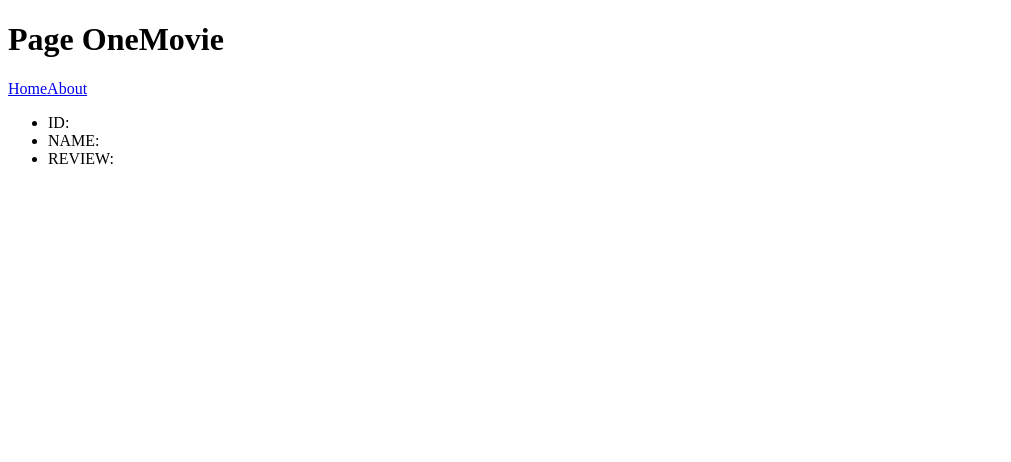
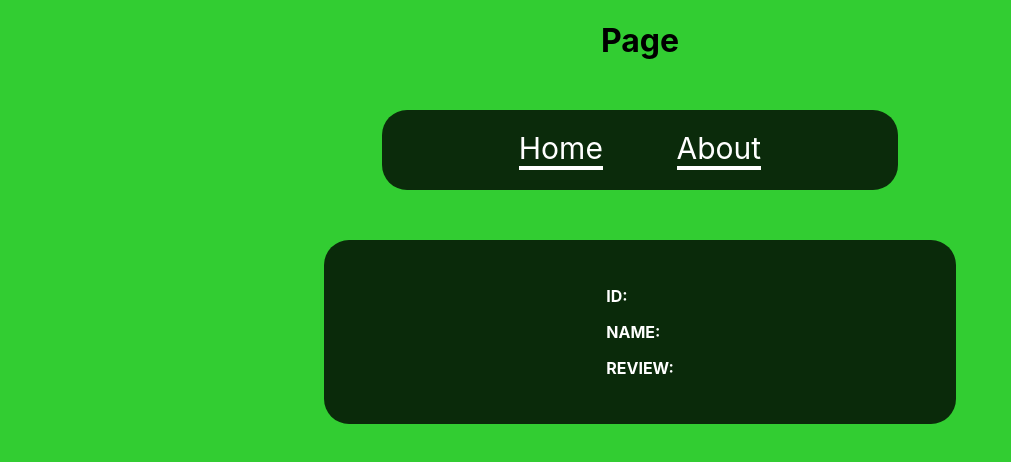
Before and after one commit to and-re10/crudReactNodeMongoDB, a React (Create React App) app in the folder client/: page /1 in a window 1280 px wide. Shown: the top 462 px of the page, without its empty margins (0-1011 px from the left). Built offline with nearby package versions, Linux system fonts and the light colour scheme; no server answers.

Commit message:
Style du site

```diff
--- a/client/src/pages/about/index.js
+++ b/client/src/pages/about/index.js
@@ -4,10 +4,10 @@ import { Link } from "react-router-dom";
 
 function About(){
     return (
-        <div>
+        <div className="App">
             <h1>About</h1>
             <nav className="nav">
-                <Link to="/">Home</Link>
+                <Link className="link" to="/">Home</Link>
             </nav>
         </div>
     );
--- a/client/src/pages/about/style.css
+++ b/client/src/pages/about/style.css
@@ -0,0 +1,4 @@
+.link {
+    text-decoration: none;
+    color:white
+}
--- a/client/src/pages/home/index.js
+++ b/client/src/pages/home/index.js
@@ -63,41 +63,48 @@ function Home(){
             <h1>CRUD APPLICATION</h1>
             <h1>Home</h1>
             <nav className="nav">
-                <Link to="/about">About</Link>
+                <Link to="/about" className="link">About</Link>
             </nav>
 
             <div className="form">
+                <div className="row">
+                    <div>
                         {/* Input Name */}
                         <label>Movie Name</label>
                         <input type="text" name="movieName" id="InputName" onChange={e => setMovieName(e.target.value) }/>
+                    </div>
+                    <div>
                         {/* Input Review */}
                         <label>Movie Review</label>
                         <input type="text" name="movieReview" id="InputReview" onChange={e => setReview(e.target.value) }/>
+                    </div>
+                </div>
+                {/* Button Submit */}
                 <button onClick={e => {
                     submitMovie();
                     e.target.parentNode.querySelector("#InputName").value = "";
                     e.target.parentNode.querySelector("#InputReview").value = "";
-                }} >Submit</button>
+                }} >Add Movie</button>
             </div>
-            <ul>
+            <div className="container">
             {movieReviewList.map((data, key) => {
                 return (
-                    <div key={key}>
-                        <li>Movie Name: <Link to={`/${data._id}`}>{data.name}</Link></li>
-                        <li>Movie Review: {data.review}</li>
-                        <div>
-                            <button onClick={(e) => {
+                    <div key={key} className="card">
+                        <p>Movie Name: <Link className="link" to={`/${data._id}`}>{data.name}</Link></p>
+                        <p>Movie Review: {data.review}</p>
+                        <div className>
+                            <button className="btn_update" onClick={(e) => {
                                 updateReview(data, key);
                                 e.target.parentNode.querySelector('#updateInput').value = "";
                             }} >Update</button>
                             <input type="text" id="updateInput" onChange={(e) => setNewReview(e.target.value)}/>
-                            <button onClick={() => deleteMovie(data)} >Delete</button>
+                            <button className="btn_delete" onClick={() => deleteMovie(data)} >Delete</button>
                         </div>
 
                     </div>
                 )
             })}
-            </ul>
+            </div>
         </div>
     );
 };
--- a/client/src/pages/home/style.css
+++ b/client/src/pages/home/style.css
@@ -0,0 +1,105 @@
+.link {
+    text-decoration: none;
+    color:white
+}
+
+/* Form */
+.form {
+    display: flex;
+    flex-direction: column;
+    width: 50%;
+    margin: 50px auto;
+}
+
+.form .row {
+    display: flex;
+    justify-content: space-around;
+    margin-bottom: 50px;
+}
+
+.form>.row>div{
+    display: flex;
+    flex-direction: column;
+}
+
+.form label {
+    font-size: 35px;
+    font-weight: bold;
+    margin-top: 30px;
+}
+
+.form input {
+    width: 360px;
+    height: 50px;
+    margin: 10px auto;
+    outline-style: none;
+    border: none;
+    border-radius: 25px;
+    font-size: 23px;
+    padding: 0px 20px;
+}
+
+.form button {
+    width: 250px;
+    height: 50px;
+    margin: 10px auto;
+    outline-style: none;
+    border: none;
+    border-radius: 25px;
+    font-size: 25px;
+    background-color:rgba(0, 0, 0, 0.825);
+    color: white;
+}
+
+/* Card */
+.container {
+    display: flex;
+    justify-content: center;
+    flex-wrap: wrap;
+}
+
+.card {
+    width: 35%;
+    background-color: rgba(0, 0, 0, 0.818);
+    color: white;
+    padding: 20px 10px 36px 10px;
+    border-radius: 18px;
+    margin: 30px 40px;
+}
+
+.card p {
+    font-size: 20px;
+}
+
+.link {
+    text-decoration: none;
+    font-size: 30px;
+    border-bottom: solid white 4px;
+}
+
+#updateInput {
+    outline-style: none;
+    border: none;
+    height: 42px;
+    font-size: 23px;
+}
+
+.btn_update {
+    outline-style: none;
+    border: none;
+    background-color: darkgrey;
+    height: 45px;
+    padding: 0px 20px;
+    font-size: 23px;
+    border-radius: 10px 0px 0px 10px;
+}
+
+.btn_delete {
+    outline-style: none;
+    border: none;
+    background-color: rgb(198, 69, 23);
+    height: 45px;
+    padding: 0px 20px;
+    font-size: 23px;
+    border-radius: 0px 10px 10px 0px;
+}
--- a/client/src/pages/oneMovie/index.js
+++ b/client/src/pages/oneMovie/index.js
@@ -17,18 +17,20 @@ function OneMovie(){
     }, [id])
 
     return (
-        <>
-            <h1>Page OneMovie</h1>
+        <div className="App">
+            <h1>Page {data.name}</h1>
             <nav className="nav">
-                <Link to="/">Home</Link>
-                <Link to="/about">About</Link>
+                <Link className="link" to="/">Home</Link>
+                <Link className="link" to="/about">About</Link>
             </nav>
-            <ul>
-                <li>ID: {data?._id}</li>
-                <li>NAME: {data?.name}</li>
-                <li>REVIEW: {data?.review}</li>
-            </ul>
-            </>
+            <div className="list">
+                <div>
+                    <p><span className="title">ID:</span> {data?._id}</p>
+                    <p><span className="title">NAME:</span> {data?.name}</p>
+                    <p><span className="title">REVIEW:</span> {data?.review}</p>
+                </div>
+            </div>
+        </div>
     );
 };
 
--- a/client/src/pages/oneMovie/style.css
+++ b/client/src/pages/oneMovie/style.css
@@ -0,0 +1,23 @@
+.link {
+    text-decoration: none;
+    color:white
+}
+
+.list {
+    list-style: none;
+    background-color: rgba(0, 0, 0, 0.791);
+    color: white;
+    width: 50%;
+    margin: 50px auto;
+    padding: 30px 0px;
+    border-radius: 25px;
+    text-align: left;
+    display: flex;
+    flex-direction: column;
+    align-items: center;
+}
+
+
+.title {
+    font-weight: bold;
+}
--- a/client/src/styles/App.css
+++ b/client/src/styles/App.css
@@ -1,3 +1,19 @@
+body{
+  background-color:limegreen;
+}
+
 .App {
   text-align: center;
+  font-family: -apple-system, BlinkMacSystemFont, 'Segoe UI', Roboto, Oxygen, Ubuntu, Cantarell, 'Open Sans', 'Helvetica Neue', sans-serif;
 }
+
+.nav {
+  font-size: 30px;
+  margin: 50px auto;
+  width: 25%;
+  padding: 20px 100px;
+  background-color: rgba(0, 0, 0, 0.79);
+  border-radius: 25px;
+  display: flex;
+  justify-content: space-around;
+}
```
Also changed, not shown: 1 other file (tests, documents, lock files or other folders). Lines whose indentation alone changed are shown as unchanged.
